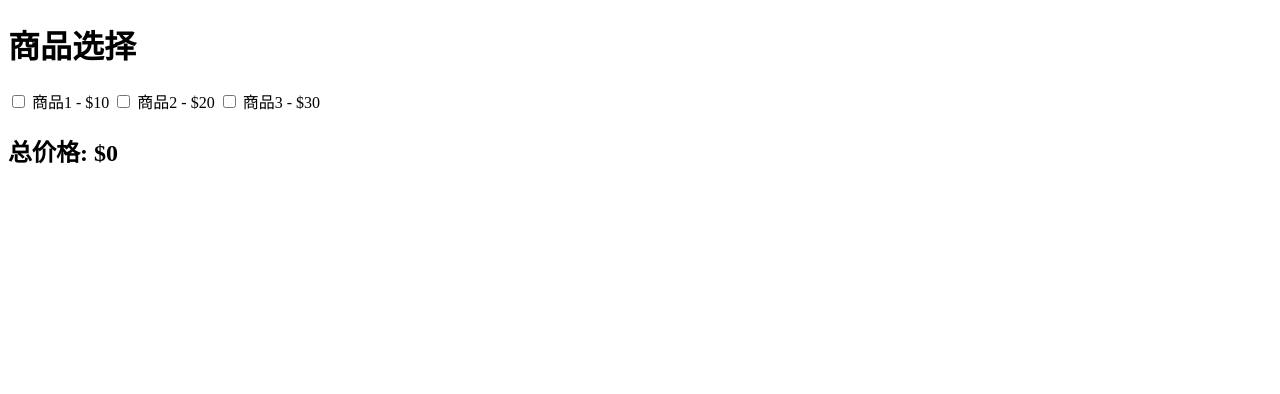
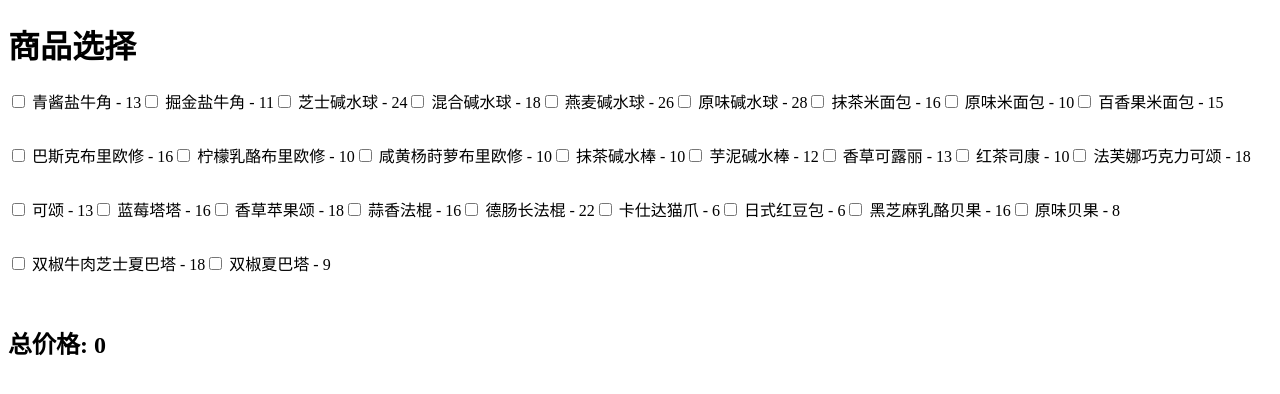
Before and after one commit to chrischenchen/shiji, a plain HTML site: page index.html in a window 1280 px wide. Drawn offline with Linux system fonts and the light colour scheme.

Commit message:
update price

```diff
--- a/index.html
+++ b/index.html
@@ -3,18 +3,49 @@
 <head>
     <title>商品选择和价格计算</title>
 </head>
+<style>
+    label{
+        display: inline-block;
+        padding-bottom: 30px;
+    }
+</style>
 <body>
     <h1>商品选择</h1>
-    <div id="productList">
+    <div id="productList" >
         <!-- 商品选项将在这里动态生成 -->
     </div>
-    <h2>总价格: $<span id="totalPrice">0</span></h2>
+    <h2>总价格: <span id="totalPrice">0</span></h2>
 
     <script>
         var productsData = [
-            { name: "商品1", price: 10 },
-            { name: "商品2", price: 20 },
-            { name: "商品3", price: 30 }
+            { name: "青酱盐牛角", price: 13 },
+            { name: "掘金盐牛角", price: 11 },
+            { name: "芝士碱水球", price: 24 },
+            { name: "混合碱水球", price: 18 },
+            { name: "燕麦碱水球", price: 26 },
+            { name: "原味碱水球", price: 28 },
+            { name: "抹茶米面包", price: 16 },
+            { name: "原味米面包", price: 10 },
+            { name: "百香果米面包", price: 15 },
+            { name: "巴斯克布里欧修", price: 16 },
+            { name: "柠檬乳酪布里欧修", price: 10 },
+            { name: "咸黄杨莳萝布里欧修", price: 10 },
+            { name: "抹茶碱水棒", price: 10 },
+            { name: "芋泥碱水棒", price: 12 },
+            { name: "香草可露丽", price: 13 },
+            { name: "红茶司康", price: 10 },
+            { name: "法芙娜巧克力可颂", price: 18 },
+            { name: "可颂", price: 13 },
+            { name: "蓝莓塔塔", price: 16 },
+            { name: "香草苹果颂", price: 18 },
+            { name: "蒜香法棍", price: 16 },
+            { name: "德肠长法棍", price: 22 },
+            { name: "卡仕达猫爪", price: 6 },
+            { name: "日式红豆包", price: 6 },
+            { name: "黑芝麻乳酪贝果", price: 16 },
+            { name: "原味贝果", price: 8 },
+            { name: "双椒牛肉芝士夏巴塔", price: 18 },
+            { name: "双椒夏巴塔", price: 9 }
         ];
 
         function initializePage() {
@@ -25,7 +56,7 @@
                 var label = document.createElement("label");
                 label.innerHTML = `
                     <input type="checkbox" name="product" value="${product.name}" data-price="${product.price}">
-                    ${product.name} - $${product.price}
+                    ${product.name} - ${product.price}
                 `;
                 label.addEventListener("change", calculatePrice);
                 productList.appendChild(label);
```
